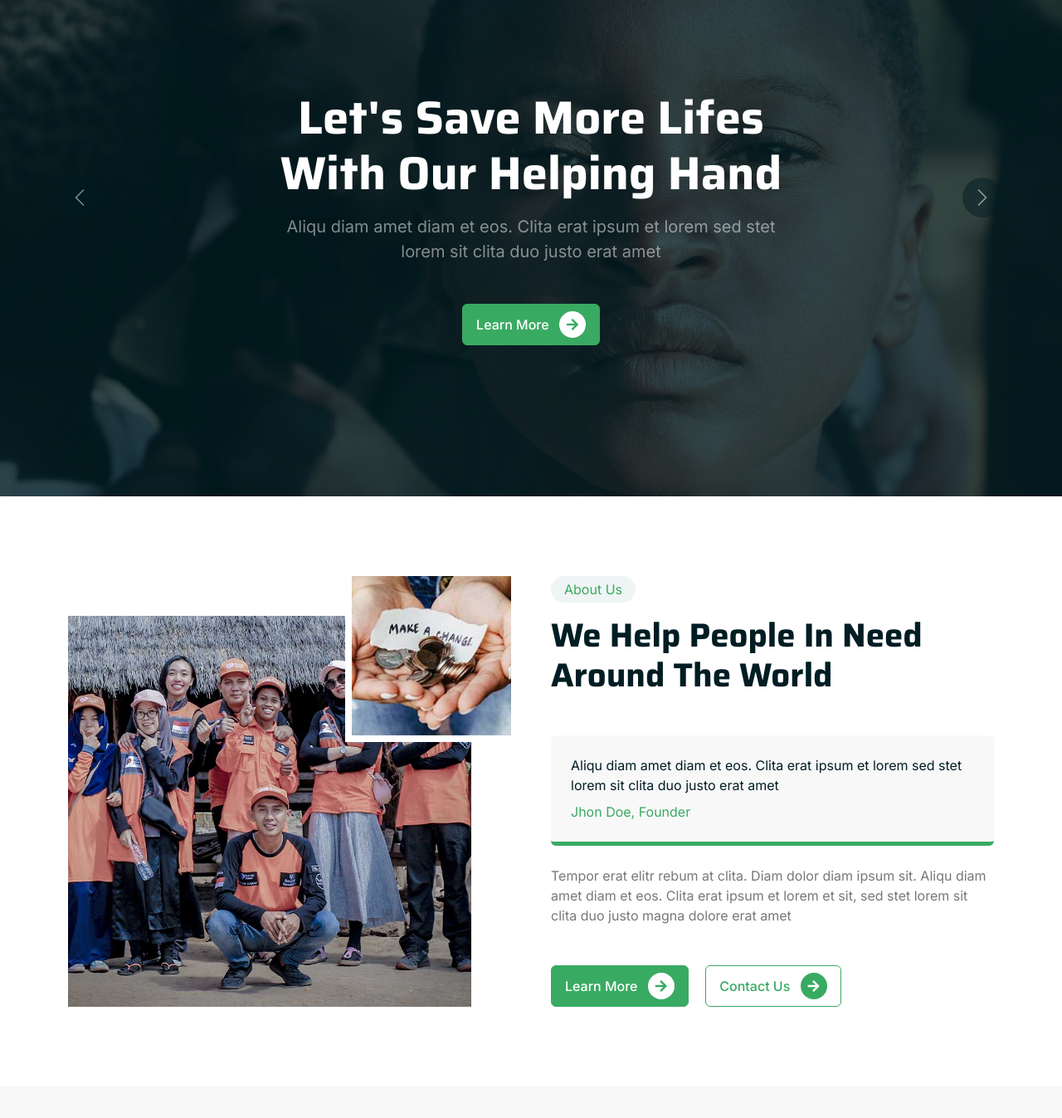
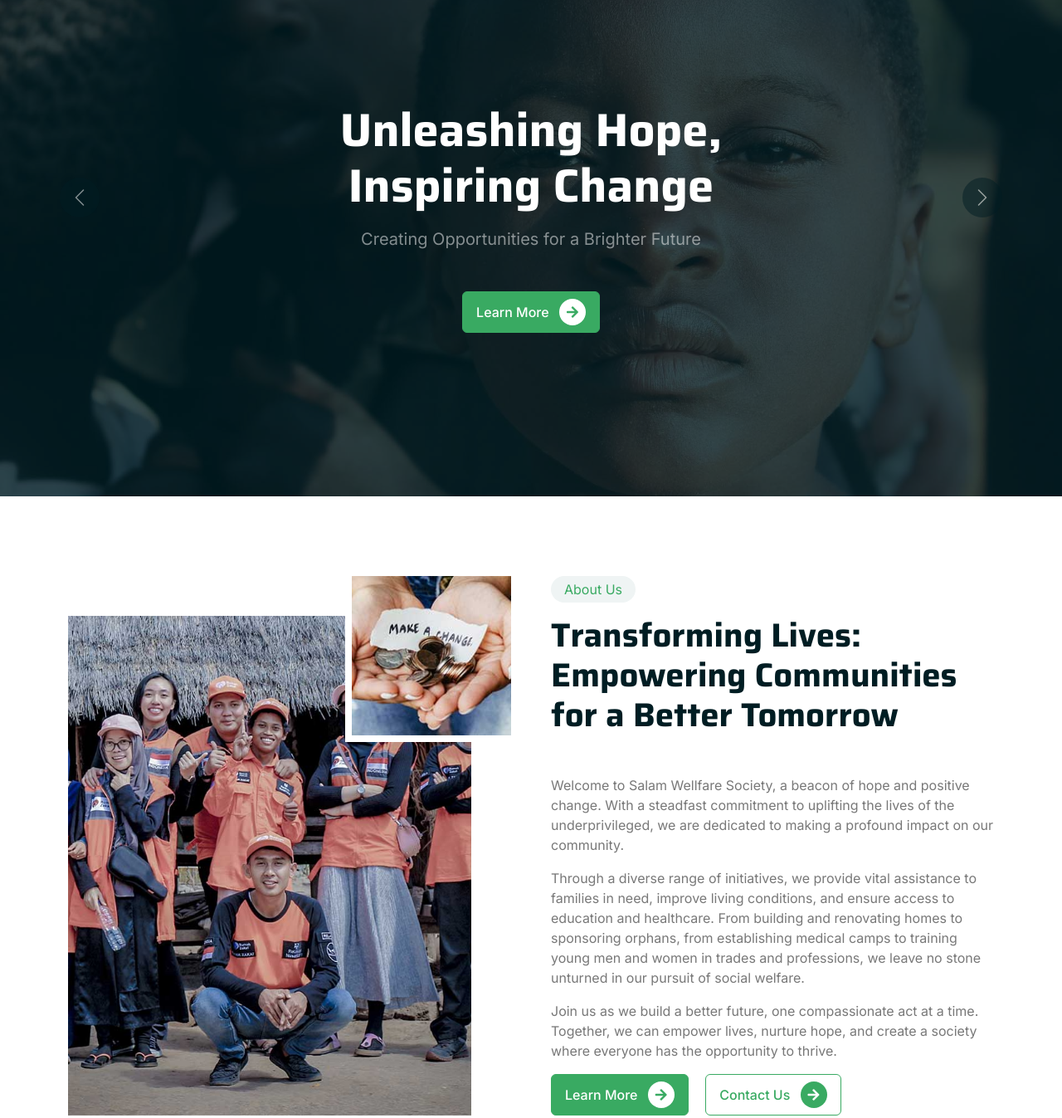
Before and after one commit to Skyz03/Project-Salam-Welfare, a plain HTML site: page index.html in a window 1280 px wide. Shown: the part 122-1469 px from the top of the page at 83% size. Drawn offline with nearby package versions, Linux system fonts and the light colour scheme.

Commit message:
fix: home page fixes

```diff
--- a/index.html
+++ b/index.html
@@ -105,10 +105,10 @@
                         <div class="container">
                             <div class="row justify-content-center">
                                 <div class="col-lg-7 pt-5">
-                                    <h1 class="display-4 text-white mb-3 animated slideInDown">Let's Change The World
-                                        With Humanity</h1>
-                                    <p class="fs-5 text-white-50 mb-5 animated slideInDown">Aliqu diam amet diam et eos.
-                                        Clita erat ipsum et lorem sed stet lorem sit clita duo justo erat amet</p>
+                                    <h1 class="display-4 text-white mb-3 animated slideInDown">Empowering Lives,
+                                        Nurturing Hope</h1>
+                                    <p class="fs-5 text-white-50 mb-5 animated slideInDown">Transforming Communities
+                                        through Compassionate Action</p>
                                     <a class="btn btn-primary py-2 px-3 animated slideInDown" href="">
                                         Learn More
                                         <div
@@ -127,10 +127,10 @@
                         <div class="container">
                             <div class="row justify-content-center">
                                 <div class="col-lg-7 pt-5">
-                                    <h1 class="display-4 text-white mb-3 animated slideInDown">Let's Save More Lifes
-                                        With Our Helping Hand</h1>
-                                    <p class="fs-5 text-white-50 mb-5 animated slideInDown">Aliqu diam amet diam et eos.
-                                        Clita erat ipsum et lorem sed stet lorem sit clita duo justo erat amet</p>
+                                    <h1 class="display-4 text-white mb-3 animated slideInDown">Unleashing Hope,
+                                        Inspiring Change</h1>
+                                    <p class="fs-5 text-white-50 mb-5 animated slideInDown">Creating Opportunities for a
+                                        Brighter Future</p>
                                     <a class="btn btn-primary py-2 px-3 animated slideInDown" href="">
                                         Learn More
                                         <div
@@ -172,15 +172,25 @@
                 <div class="col-lg-6 wow fadeInUp" data-wow-delay="0.5s">
                     <div class="h-100">
                         <div class="d-inline-block rounded-pill bg-secondary text-primary py-1 px-3 mb-3">About Us</div>
-                        <h1 class="display-6 mb-5">We Help People In Need Around The World</h1>
-                        <div class="bg-light border-bottom border-5 border-primary rounded p-4 mb-4">
-                            <p class="text-dark mb-2">Aliqu diam amet diam et eos. Clita erat ipsum et lorem sed stet
-                                lorem sit clita duo justo erat amet</p>
-                            <span class="text-primary">Jhon Doe, Founder</span>
-                        </div>
-                        <p class="mb-5">Tempor erat elitr rebum at clita. Diam dolor diam ipsum sit. Aliqu diam amet
-                            diam et eos. Clita erat ipsum et lorem et sit, sed stet lorem sit clita duo justo magna
-                            dolore erat amet</p>
+                        <h1 class="display-6 mb-5">Transforming Lives: Empowering Communities for a Better Tomorrow</h1>
+
+                        <p>Welcome to Salam Wellfare Society, a beacon of hope and positive change.
+                            With a steadfast commitment to uplifting
+                            the lives of the underprivileged, we are dedicated to making a profound impact on our
+                            community. </p>
+                        <p>
+                            Through a diverse range of initiatives, we provide vital assistance to families in need,
+                            improve living conditions, and
+                            ensure access to education and healthcare. From building and renovating homes to sponsoring
+                            orphans, from establishing
+                            medical camps to training young men and women in trades and professions, we leave no stone
+                            unturned in our pursuit of
+                            social welfare.
+                        </p>
+                        <p>
+                            Join us as we build a better future, one compassionate act at a time. Together, we can
+                            empower lives, nurture hope, and
+                            create a society where everyone has the opportunity to thrive.</p>
                         <a class="btn btn-primary py-2 px-3 me-3" href="">
                             Learn More
                             <div class="d-inline-flex btn-sm-square bg-white text-primary rounded-circle ms-2">
@@ -201,8 +211,8 @@
     <!-- About End -->
 
 
-    <!-- Causes Start -->
-    <div class="container-xxl bg-light my-5 py-5">
+    <!-- Feature Causes Start -->
+    <!-- <div class="container-xxl bg-light my-5 py-5">
         <div class="container py-5">
             <div class="text-center mx-auto mb-5 wow fadeInUp" data-wow-delay="0.1s" style="max-width: 500px;">
                 <div class="d-inline-block rounded-pill bg-secondary text-primary py-1 px-3 mb-3">Feature Causes</div>
@@ -316,7 +326,7 @@
                 </div>
             </div>
         </div>
-    </div>
+    </div> -->
     <!-- Causes End -->
 
 
@@ -377,7 +387,7 @@
 
 
     <!-- Donate Start -->
-    <div class="container-fluid donate my-5 py-5" data-parallax="scroll" data-image-src="img/carousel-2.jpg">
+    <!-- <div class="container-fluid donate my-5 py-5" data-parallax="scroll" data-image-src="img/carousel-2.jpg">
         <div class="container py-5">
             <div class="row g-5 align-items-center">
                 <div class="col-lg-6 wow fadeIn" data-wow-delay="0.1s">
@@ -432,7 +442,7 @@
                 </div>
             </div>
         </div>
-    </div>
+    </div> -->
     <!-- Donate End -->
 
 
--- a/js/main.js
+++ b/js/main.js
@@ -43,7 +43,7 @@
         }
     });
     $('.back-to-top').click(function () {
-        $('html, body').animate({scrollTop: 0}, 1500, 'easeInOutExpo');
+        $('html, body').animate({ scrollTop: 0 }, 1500, 'easeInOutExpo');
         return false;
     });
 
@@ -53,27 +53,48 @@
         $('.progress .progress-bar').each(function () {
             $(this).css("width", $(this).attr("aria-valuenow") + '%');
         });
-    }, {offset: '80%'});
+    }, { offset: '80%' });
 
 
     // Testimonials carousel
+    $(".service-carousel").owlCarousel({
+        autoplay: false,
+        smartSpeed: 1000,
+        center: true,
+        dots: false,
+        loop: true,
+        nav: true,
+        navText: [
+            '<i class="bi bi-arrow-left"></i>',
+            '<i class="bi bi-arrow-right"></i>'
+        ],
+        responsive: {
+            0: {
+                items: 1
+            },
+            768: {
+                items: 2
+            }
+        }
+    });
+
     $(".testimonial-carousel").owlCarousel({
         autoplay: false,
         smartSpeed: 1000,
         center: true,
         dots: false,
         loop: true,
-        nav : true,
-        navText : [
+        nav: true,
+        navText: [
             '<i class="bi bi-arrow-left"></i>',
             '<i class="bi bi-arrow-right"></i>'
         ],
         responsive: {
-            0:{
-                items:1
+            0: {
+                items: 1
             },
-            768:{
-                items:2
+            768: {
+                items: 2
             }
         }
     });
```
